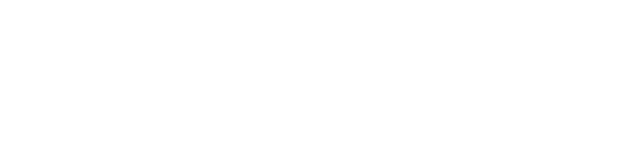
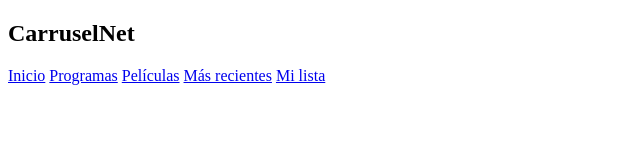
Before and after one commit to kevinrivera20/Netcarrusel, a plain HTML site: page index.html in a window 1280 px wide. Shown: the whole page, without its empty margins (0-640 px from the left). Drawn offline with Linux system fonts and the light colour scheme.

Commit message:
Se agregó el header

```diff
--- a/index.html
+++ b/index.html
@@ -8,7 +8,16 @@
     <title>Document</title>
 </head>
 <body>
-
+    <header>
+        <h2 class="logotipo">CarruselNet</h2>
+        <nav>
+            <a href="#">Inicio</a>
+            <a href="#">Programas</a>
+            <a href="#">Películas</a>
+            <a href="#">Más recientes</a>
+            <a href="#">Mi lista</a>
+        </nav>
+    </header>
 
     <script src="https://kit.fontawesome.com/2c36e9b7b1.js"></script>
     <script src="js/main.js"></script>
```
